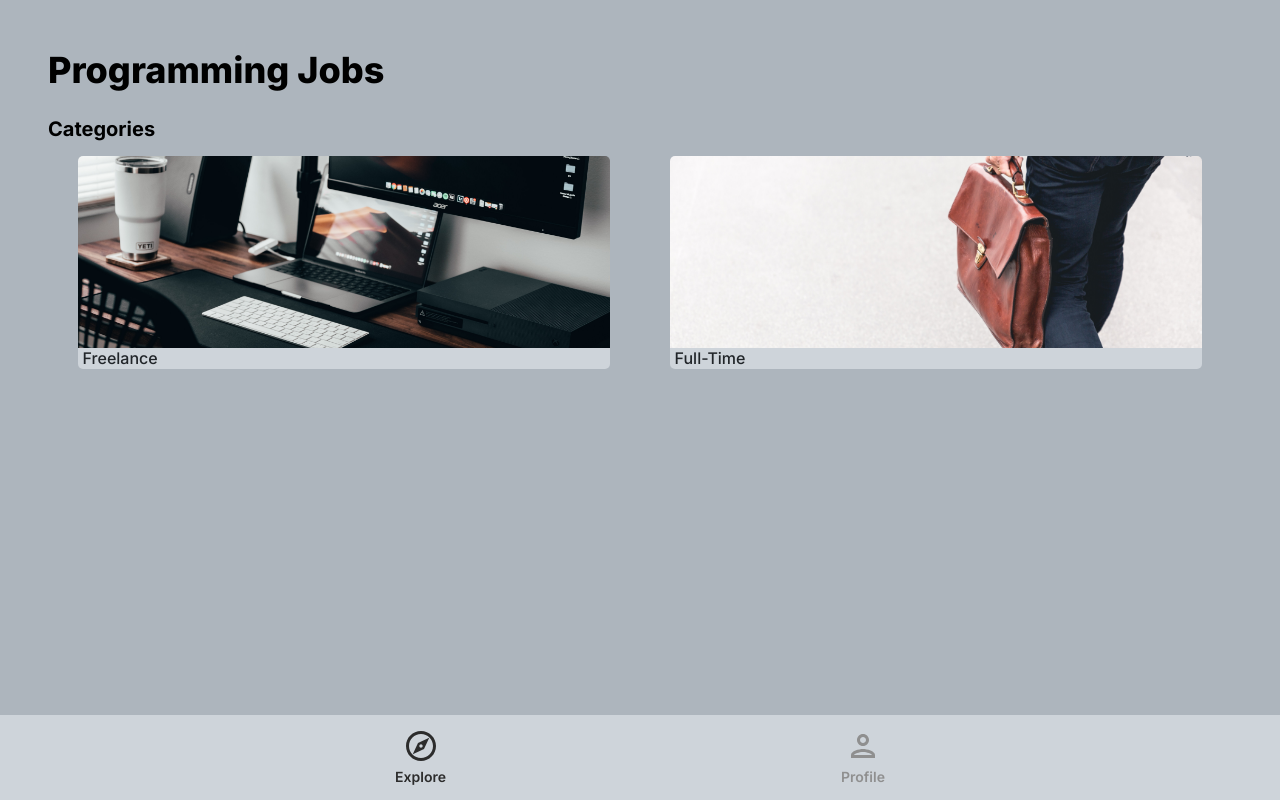
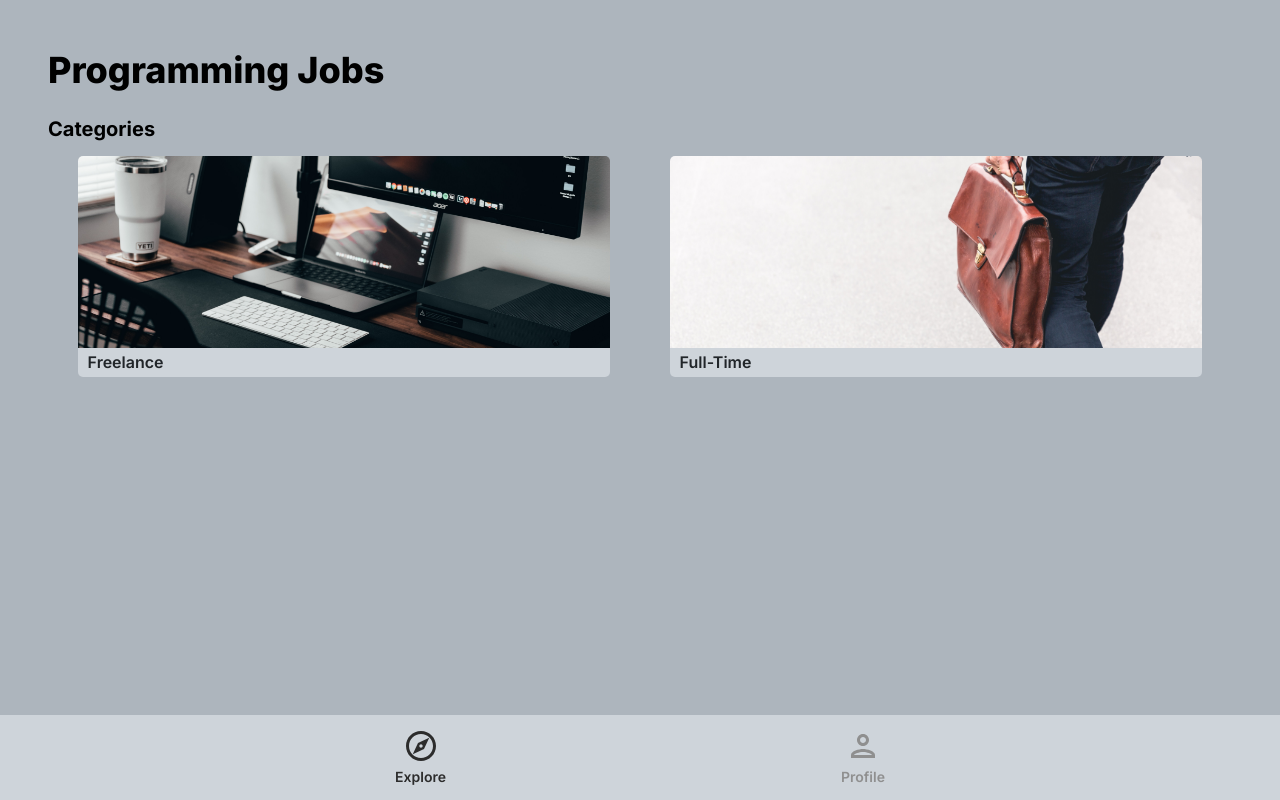
Before and after one commit to MicleJohn369/Posts-app, a React (Create React App) app: page / in a window 1280 px wide. Built offline with nearby package versions, Linux system fonts and the light colour scheme; no server answers; the database is empty.

Commit message:
Naming adjustments.

```diff
--- a/src/index.css
+++ b/src/index.css
@@ -414,9 +414,9 @@ span.swiper-pagination-bullet {
 }
 
 .exploreCategoryName {
-  padding: 1px 5px;
+  padding: 5px 10px;
   background-color: var(--secondaryBackground);
-  font-weight: 500;
+  font-weight: 600;
   text-align: left;
   margin: -5px auto 0;
   border-radius: 0 0 5px 5px;
@@ -527,7 +527,7 @@ span.swiper-pagination-bullet {
 }
 
 .loadMore:hover {
-  box-shadow: 5px 5px 5px var(--shadow);
+  box-shadow: 10px 10px 10px var(--shadow);
   transition: 0.5s;
 }
 
--- a/src/pages/Category.jsx
+++ b/src/pages/Category.jsx
@@ -133,7 +133,7 @@ function Category() {
           )}
         </>
       ) : (
-        <p>No listings for {params.categoryName}</p>
+        <p>Nothing posted for {params.categoryName}</p>
       )}
     </div>
   );
```
